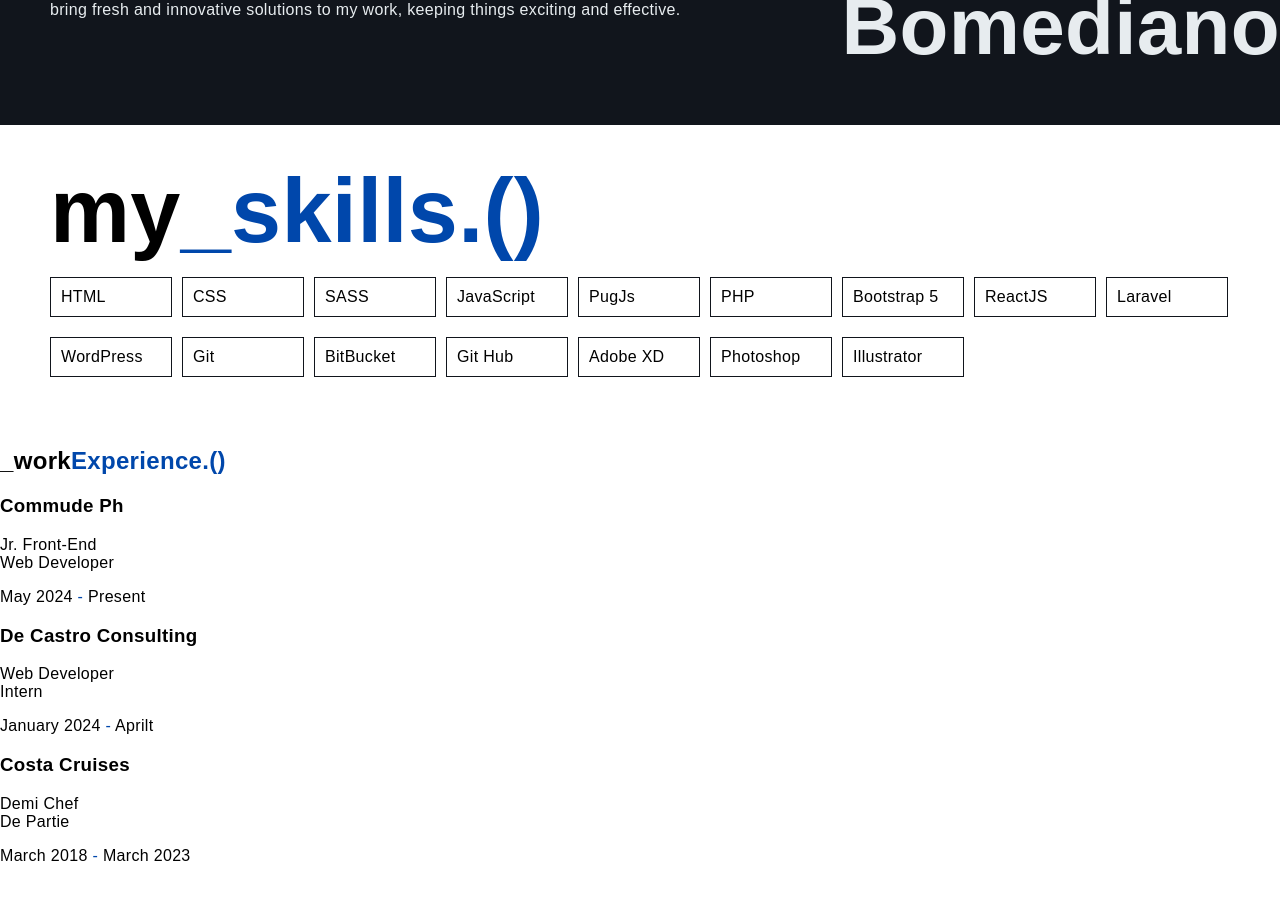
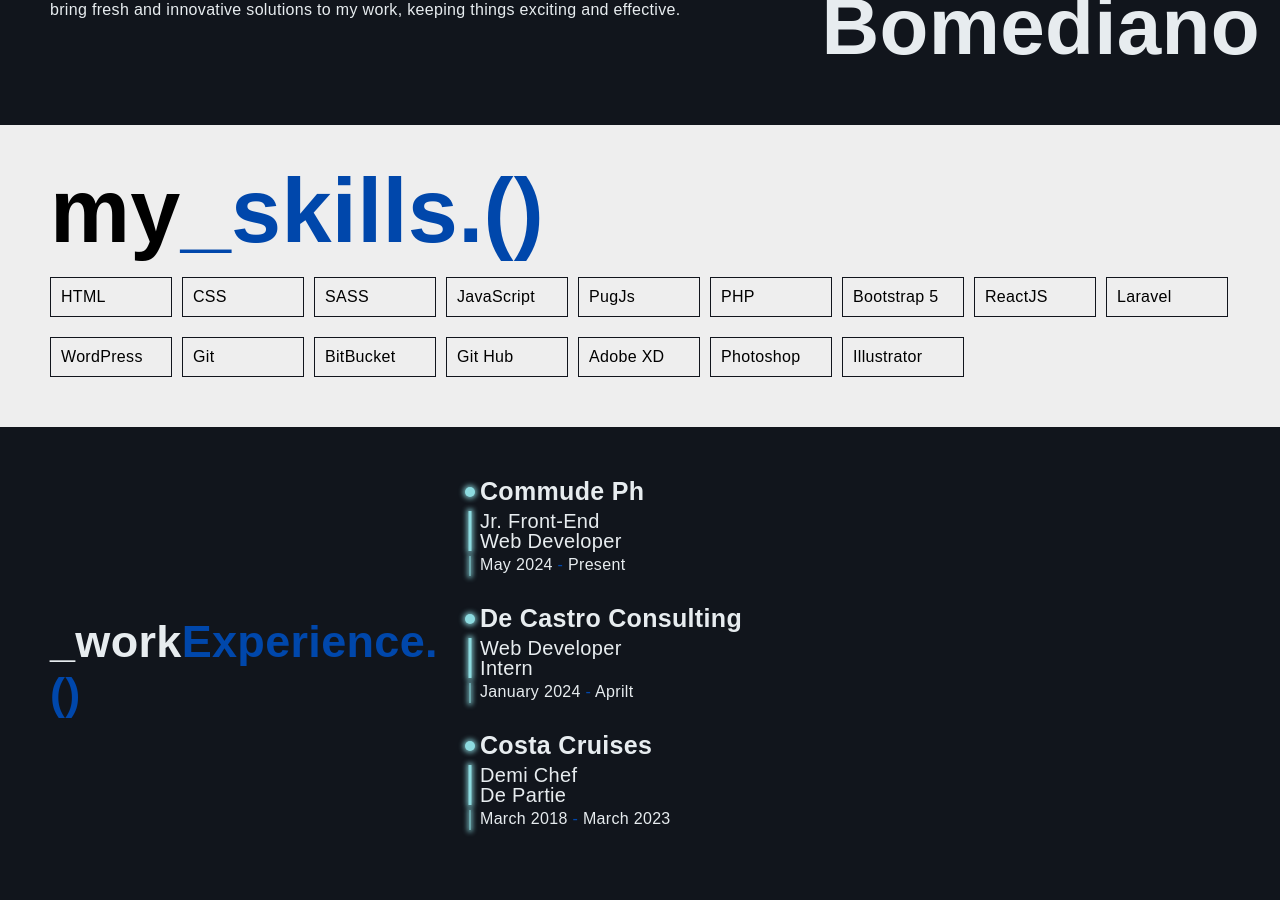
Before and after one commit to jammmeess/portfolio__jammmeess, a React (Create React App) app in the folder portfolio__jammmeess/: page / in a window 1280 px wide. Shown: the part 1200-2100 px from the top of the page. Built offline with nearby package versions, Linux system fonts and the light colour scheme; a web font is replaced by a local one.

Commit message:
[update] styles

```diff
--- a/portfolio__jammmeess/src/index.scss
+++ b/portfolio__jammmeess/src/index.scss
@@ -5,6 +5,7 @@
 
 $black: #11151C;
 $white: #E7ECEF;
+$pprWhite: #EEE;
 $blue: #8DDBE0;
 $drkBlue: #0047AB;
 
@@ -59,11 +60,19 @@ body {
 * Navbar * ====================================================================*/
 
 .navbarSec {
+  transition: background-color 0.3s ease;
+
+  .navbar--scrolled {
+    background-color: rgba(0, 0, 0, 0.8);
+  }
+
   .navbar {
     width: 100%;
     height: auto;
     color: $white;
     position: fixed;
+    z-index: 1;
+    transition: background-color 0.3s ease;
 
     &__navLogo {
       width: 25px;
@@ -122,6 +131,7 @@ body {
     }
   }
 }
+
 
 /*====================================================================
 * Hero * ====================================================================*/
@@ -224,6 +234,10 @@ body {
     display: flex;
   }
 
+  &__ttlWrap {
+    padding-right: 20px;
+  }
+
   &__ttl {
     font-size: 90px;
     font-weight: 700;
@@ -261,6 +275,7 @@ body {
 * Skills * ====================================================================*/
 
 .skillSec {
+  background: $pprWhite;
 
   &__inner {
     display: flex;
@@ -268,9 +283,7 @@ body {
     flex-wrap: nowrap;
     justify-content: center;
     align-items: start;
-    padding-left: 50px;
-    padding-bottom: 50px;
-    margin-top: 50px;
+    padding: 50px 0 50px 50px;
     gap: 0px;
   }
 
@@ -309,3 +322,91 @@ body {
     }
   }
 }
+
+/*====================================================================
+* Experience * ====================================================================*/
+
+.expSec {
+
+  &__inner {
+    display: flex;
+    flex-direction: row;
+    align-items: center;
+    justify-content: flex-start;
+    background: $black;
+    padding: 50px;
+    color: $white;
+    gap: 30px;
+  }
+
+  &__ttlCont {
+    width: 100%;
+    max-width: 400px;
+  }
+
+  &__wrkCont {
+    display: flex;
+    flex-direction: column;
+    align-items: flex-start;
+    justify-content: flex-start;
+    margin-bottom: 30px;
+  }
+
+  &__ttl {
+    font-size: 45px;
+  }
+
+  &__wrkTtl,
+  &__wrkPos,
+  &__wrkDate {
+    margin: 0;
+    position: relative;
+  }
+
+  &__wrkTtl {
+    font-size: 25px;
+    &::before {
+      content: "";
+      position: absolute;
+      top: 10px;
+      left: -10px;
+      transform: translate(-50%);
+      width: 10px;
+      height: 10px;
+      border-radius: 10px;
+      background: $blue;
+      box-shadow: 0px 0px 5px 2px rgba(141,219,224,0.75);
+    }
+  }
+
+  &__wrkPos {
+    font-size: 20px;
+    margin: 5px 0;
+    line-height: 1;
+    &::before {
+      content: "";
+      position: absolute;
+      top: 0;
+      left: -10px;
+      transform: translate(-50%);
+      width: 3px;
+      height: 40px;
+      background: $blue;
+      box-shadow: 0px 0px 5px 2px rgba(141,219,224,0.75);
+    }
+  }
+
+  &__wrkDate {
+    &::before {
+      content: "";
+      position: absolute;
+      top: 0;
+      left: -10px;
+      transform: translate(-50%);
+      width: 1px;
+      height: 20px;
+      background: $blue;
+      box-shadow: 0px 0px 5px 2px rgba(141,219,224,0.75);
+    }
+  }
+}
```
